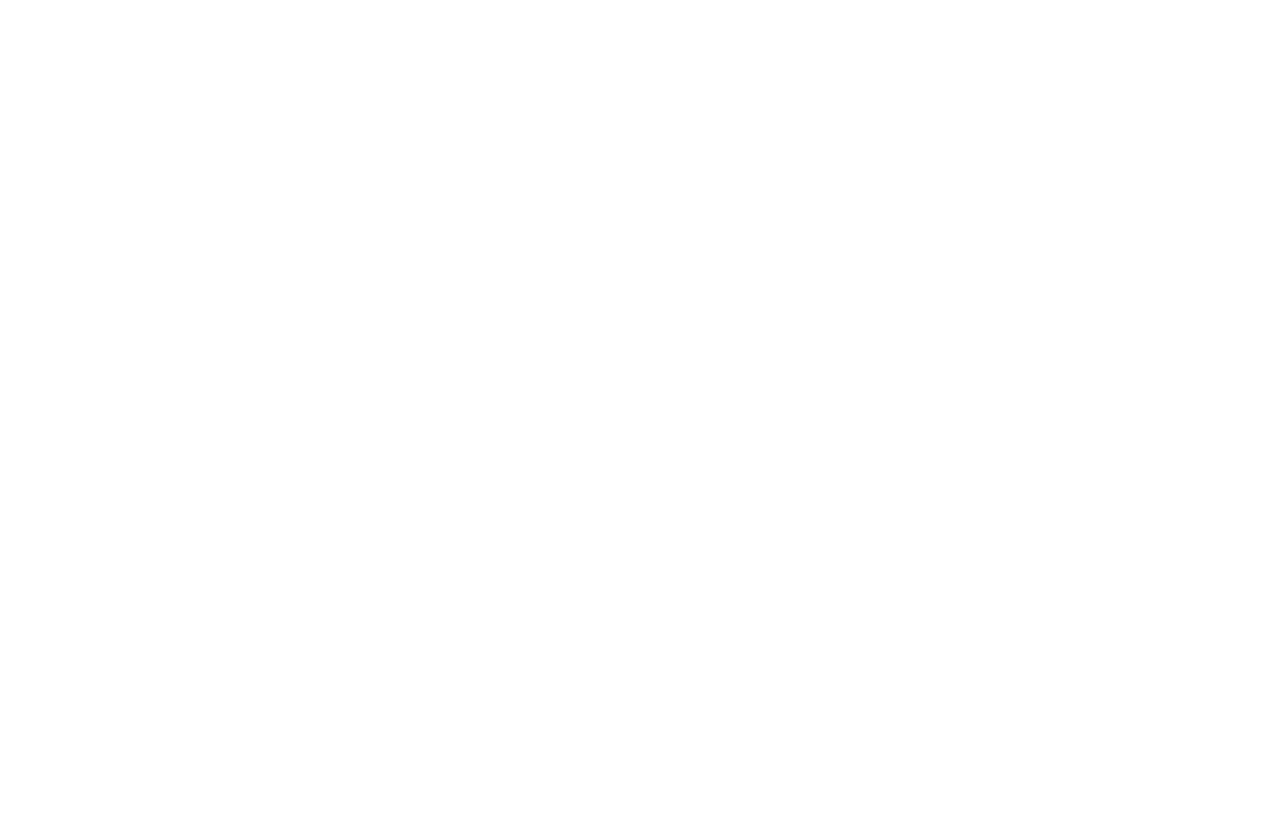
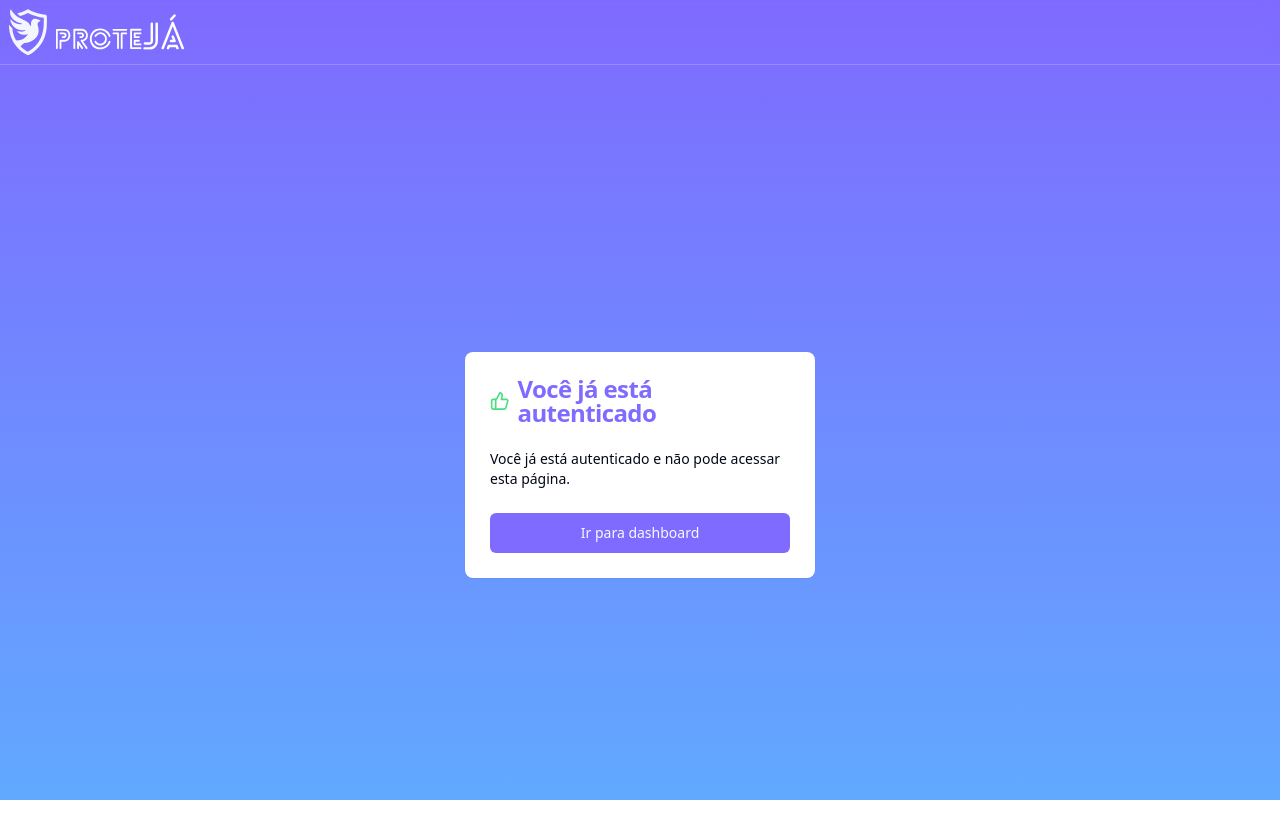
Before and after one commit to prote-ja/prote-ja-app, a React (Vite) app: page /prote-ja-app/already-authenticated in a window 1280 px wide. Before the commit this address had no page. Shown: the top 838 px of the page. Before the commit the page ends 800 px from the top, so only its background shows below. Built offline with nearby package versions, Linux system fonts and the light colour scheme.

Commit message:
implement redirect if not auth

```diff
--- a/src/components/Header.tsx
+++ b/src/components/Header.tsx
@@ -11,8 +11,6 @@
 const Header: FunctionComponent<HeaderProps> = () => {
   const session = useAuth();
 
-  console.log(session);
-
   return (
     <div className="p-2 border-b justify-between flex items-center sticky top-0 z-10 backdrop-blur">
       <div className="flex items-center space-x-2">
@@ -22,10 +20,12 @@
       <div className="gap-2 flex items-center">
         {session ? (
           <>
-            <Button variant={"secondary"}>
-              <User />
-              <span className="hidden sm:block">Meu Perfil</span>
-            </Button>
+            <Link to="/profile">
+              <Button variant={"secondary"}>
+                <User />
+                <span className="hidden sm:block">Meu Perfil</span>
+              </Button>
+            </Link>
             <Link to="/dashboard">
               <Button variant={"secondary"}>
                 <Bell />
--- a/src/components/ui/button.tsx
+++ b/src/components/ui/button.tsx
@@ -9,7 +9,7 @@
   {
     variants: {
       variant: {
-        default: "bg-primary text-primary-foreground hover:bg-primary/90",
+        default: "bg-primary text-primary-foreground hover:opacity-80",
         destructive:
           "bg-destructive text-destructive-foreground hover:bg-destructive/90",
         outline:
--- a/src/db/auth.ts
+++ b/src/db/auth.ts
@@ -55,3 +55,8 @@
 
   return res;
 }
+
+export async function signOut() {
+  const res = await supabase.auth.signOut();
+  return res;
+}
--- a/src/layouts/AuthLayout.tsx
+++ b/src/layouts/AuthLayout.tsx
@@ -1,14 +1,20 @@
 import BlurredContainer from "@/components/BlurredContainer";
 import { FloatingPartnerBubbles } from "@/components/FloatingPartnerBubbles";
 import PartnerCard from "@/components/PartnerCard";
+import { useAuth } from "@/hooks/useAuth";
 import { motion, AnimatePresence } from "framer-motion";
 import { FunctionComponent } from "react";
-import { Outlet, useLocation } from "react-router";
+import { Navigate, Outlet, useLocation } from "react-router";
 
 interface AuthLayoutProps {}
 
 const AuthLayout: FunctionComponent<AuthLayoutProps> = () => {
   const { pathname } = useLocation();
+  const session = useAuth();
+
+  if (session) {
+    return <Navigate to="/already-authenticated" replace />;
+  }
 
   return (
     <>
--- /dev/null
+++ b/src/layouts/RestrictedLayout.tsx
@@ -0,0 +1,17 @@
+import { useAuth } from "@/hooks/useAuth";
+import { FunctionComponent } from "react";
+import { Navigate, Outlet } from "react-router";
+
+interface RestrictedLayoutProps {}
+
+const RestrictedLayout: FunctionComponent<RestrictedLayoutProps> = () => {
+  const session = useAuth();
+
+  if (!session) {
+    return <Navigate to="/not-authenticated" replace />;
+  }
+
+  return <Outlet />;
+};
+
+export default RestrictedLayout;
--- a/src/main.tsx
+++ b/src/main.tsx
@@ -20,6 +20,9 @@
 import AuthLayout from "./layouts/AuthLayout";
 import Register from "./routes/Register/Register";
 import CommonLayout from "./layouts/CommonLayout";
+import Profile from "./routes/Profile/Profile";
+import RestrictedLayout from "./layouts/RestrictedLayout";
+import AlreadyAuthenticated from "./routes/AlreadyAuthenticated";
 
 const queryClient = new QueryClient();
 
@@ -31,14 +34,22 @@
           <BrowserRouter basename={import.meta.env.VITE_PUBLIC_BASE_PATH!}>
             <Routes>
               <Route path="/" element={<MainLayout />}>
+                <Route index element={<Home />} />
+
                 <Route element={<CommonLayout />}>
-                  <Route index element={<Home />} />
-                  <Route path="/dashboard" element={<Dashboard />} />
-                  <Route path="/pairing" element={<Pairing />} />
+                  <Route element={<RestrictedLayout />}>
+                    <Route path="/dashboard" element={<Dashboard />} />
+                    <Route path="/pairing" element={<Pairing />} />
+                    <Route path="/profile" element={<Profile />} />
+                  </Route>
 
                   <Route
                     path="/not-authenticated"
                     element={<NotAuthenticated />}
+                  />
+                  <Route
+                    path="/already-authenticated"
+                    element={<AlreadyAuthenticated />}
                   />
                   <Route path="/not-authorized" element={<NotAuthorized />} />
                 </Route>
--- /dev/null
+++ b/src/routes/AlreadyAuthenticated.tsx
@@ -0,0 +1,43 @@
+import { ThumbsUp } from "lucide-react";
+
+import {
+  Card,
+  CardContent,
+  CardFooter,
+  CardHeader,
+  CardTitle,
+} from "@/components/ui/card";
+import { Button } from "@/components/ui/button";
+import { Link } from "react-router";
+import { FunctionComponent } from "react";
+
+interface AlreadyAuthenticatedProps {}
+
+const AlreadyAuthenticated: FunctionComponent<
+  AlreadyAuthenticatedProps
+> = () => {
+  return (
+    <div className="flex items-center justify-center min-h-screen ">
+      <Card className="w-[350px]">
+        <CardHeader>
+          <CardTitle className="flex items-center gap-2 text-primary">
+            <ThumbsUp className="h-5 w-5 text-positive" />
+            Você já está autenticado
+          </CardTitle>
+        </CardHeader>
+        <CardContent>
+          <p className="text-sm">
+            Você já está autenticado e não pode acessar esta página.
+          </p>
+        </CardContent>
+        <CardFooter>
+          <Button asChild className="w-full">
+            <Link to={"/dashboard"}>Ir para dashboard</Link>
+          </Button>
+        </CardFooter>
+      </Card>
+    </div>
+  );
+};
+
+export default AlreadyAuthenticated;
--- a/src/routes/Home.tsx
+++ b/src/routes/Home.tsx
@@ -5,9 +5,9 @@
 interface HomeProps {}
 
 const Home: FunctionComponent<HomeProps> = () => {
-  const auth = useAuth();
+  const session = useAuth();
 
-  if (!auth.session) {
+  if (!session) {
     return <Navigate to="/login" replace />;
   }
 
--- a/src/routes/NotAuthenticated.tsx
+++ b/src/routes/NotAuthenticated.tsx
@@ -25,25 +25,25 @@
   }, [searchParamRedirectTo]);
 
   return (
-    <div className="flex items-center justify-center min-h-screen bg-gradient-to-br from-slate-300 to-zinc-200 dark:from-gray-900 dark:to-gray-800 text-[#273C4E]">
+    <div className="flex items-center justify-center min-h-screen ">
       <Card className="w-[350px]">
         <CardHeader>
-          <CardTitle className="flex items-center gap-2 text-[#273C4E]">
+          <CardTitle className="flex items-center gap-2 text-primary">
             <AlertCircle className="h-5 w-5 text-yellow-500" />
             Não Autenticado
           </CardTitle>
-          <CardDescription className="text-[#273C4E]">
+          <CardDescription className="text-black">
             Você precisa estar logado para acessar esta página.
           </CardDescription>
         </CardHeader>
         <CardContent>
-          <p className="text-sm text-[#273C4E]">
+          <p className="text-sm">
             Por favor, faça login para acessar este conteúdo e utilizar todas as
-            funcionalidades do Rman.
+            funcionalidades do ProteJÁ.
           </p>
         </CardContent>
         <CardFooter>
-          <Button asChild className="w-full bg-[#273C4E] hover:bg-[#1c2d3d]">
+          <Button asChild className="w-full">
             <Link to={loginLink}>Fazer Login</Link>
           </Button>
         </CardFooter>
--- /dev/null
+++ b/src/routes/Profile/Profile.tsx
@@ -0,0 +1,15 @@
+import { Button } from "@/components/ui/button";
+import { signOut } from "@/db/auth";
+import { FunctionComponent } from "react";
+
+interface ProfileProps {}
+
+const Profile: FunctionComponent<ProfileProps> = () => {
+  return (
+    <Button variant={"secondary"} onClick={signOut}>
+      Sair
+    </Button>
+  );
+};
+
+export default Profile;
--- a/src/routes/Register/Register.tsx
+++ b/src/routes/Register/Register.tsx
@@ -12,8 +12,7 @@
 import { registerNewUser } from "@/db/auth";
 import PhoneInput from "react-phone-number-input";
 import pt_BR from "react-phone-number-input/locale/pt-BR";
-import { E164Number } from "libphonenumber-js/core";
-import { parsePhoneNumber } from "libphonenumber-js/min";
+import { parsePhoneNumber, E164Number } from "libphonenumber-js/min";
 import { AuthResponse } from "@supabase/supabase-js";
 import { authErrorParser } from "@/lib/helpers";
 
```
